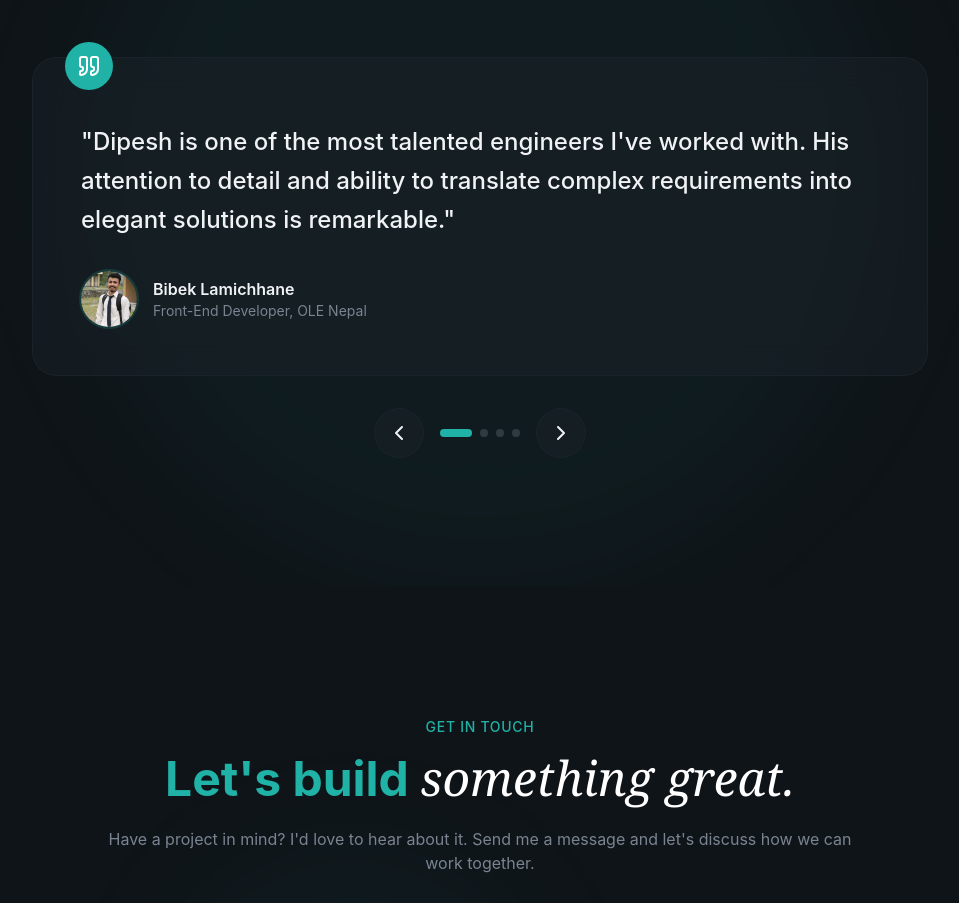
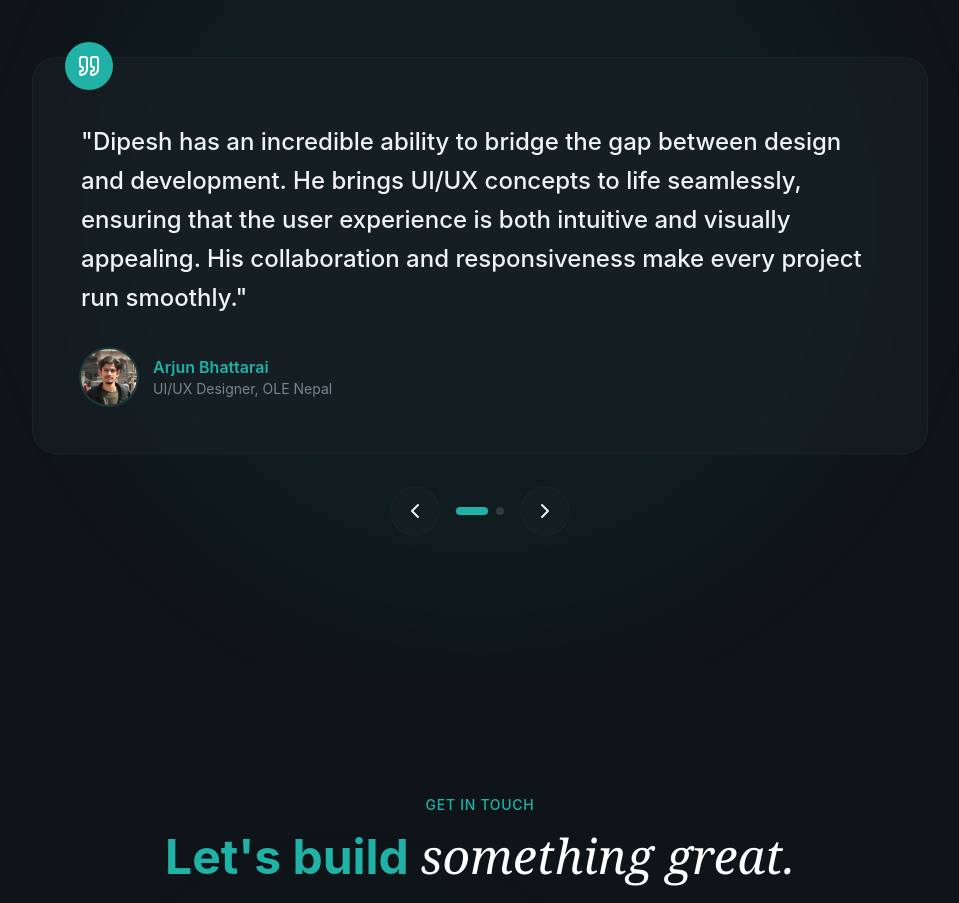
Before and after one commit to iamdipesh18/personal_portfolio, a React (Vite) app: page / in a window 1280 px wide. Shown: the part 5203-6106 px from the top of the page, without its empty margins (160-1119 px from the left). Built offline with nearby package versions, Linux system fonts and the light colour scheme.

Commit message:
update: added images, texts and made the author name clickable in testimonials section

```diff
--- a/src/sections/Testimonials.jsx
+++ b/src/sections/Testimonials.jsx
@@ -4,31 +4,19 @@
 const testimonials = [
   {
     quote:
-      "Dipesh is one of the most talented engineers I've worked with. His attention to detail and ability to translate complex requirements into elegant solutions is remarkable.",
+      "Dipesh has an incredible ability to bridge the gap between design and development. He brings UI/UX concepts to life seamlessly, ensuring that the user experience is both intuitive and visually appealing. His collaboration and responsiveness make every project run smoothly.",
+    author: "Arjun Bhattarai",
+    role: "UI/UX Designer, OLE Nepal",
+    avatar: "/Testimonials/Arjun.jpg",
+    linkedin:"https://www.linkedin.com/in/arjun-bhattarai-80a15a240/",
+  },
+    {
+    quote:
+      "Working with Dipesh has been an absolute pleasure. His expertise in front-end development and his attention to detail make him stand out. He consistently delivers clean, maintainable code and turns complex ideas into smooth, user-friendly interfaces.",
     author: "Bibek Lamichhane",
     role: "Front-End Developer, OLE Nepal",
     avatar: "/Testimonials/Bibek_Dai.jpg",
-  },
-    {
-    quote:
-      "Dipesh is one of the most talented engineers I've worked with. His attention to detail and ability to translate complex requirements into elegant solutions is remarkable.",
-    author: "Bibek Lamichhane",
-    role: "Front-End Developer, OLE Nepal",
-    avatar: "/Testimonials/Bibek_Dai.jpg",
-  },
-    {
-    quote:
-      "Dipesh is one of the most talented engineers I've worked with. His attention to detail and ability to translate complex requirements into elegant solutions is remarkable.",
-    author: "Bibek Lamichhane",
-    role: "Front-End Developer, OLE Nepal",
-    avatar: "/Testimonials/Bibek_Dai.jpg",
-  },
-    {
-    quote:
-      "Dipesh is one of the most talented engineers I've worked with. His attention to detail and ability to translate complex requirements into elegant solutions is remarkable.",
-    author: "Bibek Lamichhane",
-    role: "Front-End Developer, OLE Nepal",
-    avatar: "/Testimonials/Bibek_Dai.jpg",
+    linkedin:"https://www.linkedin.com/in/bibeklamichhane/",
   },
 
 ];
@@ -78,7 +66,15 @@
                   className="w-14 h-14 rounded-full object-cover ring-2 ring-primary/20"
                 />
                 <div>
-                  <div className="font-semibold">{testimonials[activeIdx].author}</div>
+                  <a
+  href={testimonials[activeIdx].linkedin}
+  target="_blank"
+  rel="noopener noreferrer"
+  className="font-semibold text-primary hover:underline"
+>
+  {testimonials[activeIdx].author}
+</a>
+
                   <div className="text-sm text-muted-foreground">{testimonials[activeIdx].role}</div>
                 </div>
               </div>
```
Also changed, not shown: public/Testimonials/Arjun.jpg (added).
